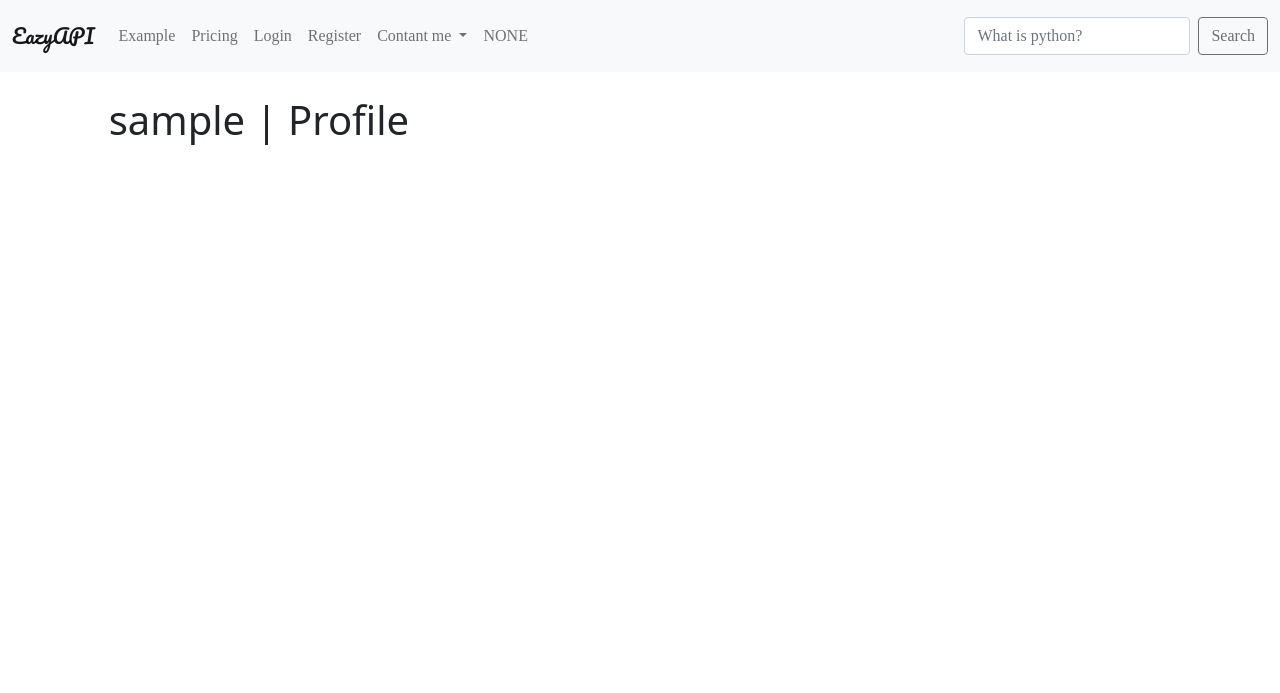
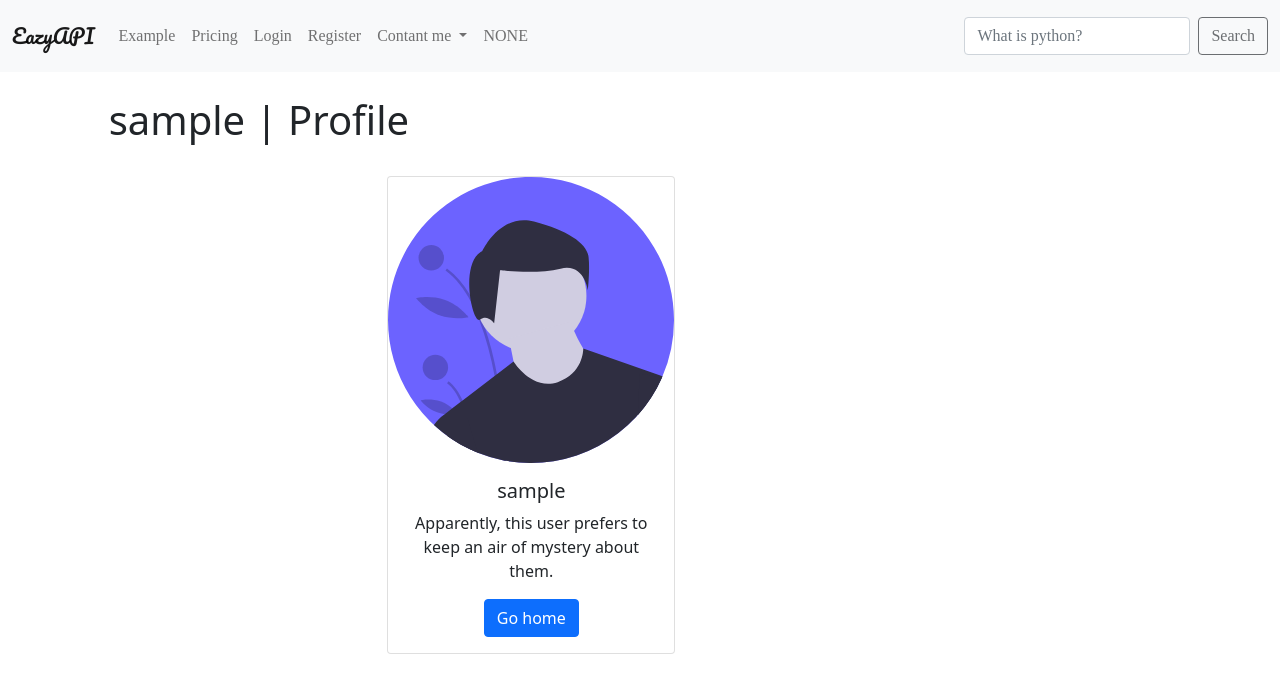
Before and after one commit to Madi-S/Flask-Restful-Api, a Flask app: template templates/profile.html in a window 1280 px wide. Shown: the top 693 px of the page. Run offline with Flask 2, Linux system fonts and the light colour scheme; the template is opened without the code that fills it: most values are stand-ins (such as "Sample title", 1, 10 or a date in 2020); parts of the project's set-up code (start-up, migrations or seed data) failed here and were passed over; some libraries are stand-ins or nearby versions; some web fonts are replaced.

Commit message:
basic bootstrap card as profile added

```diff
--- a/templates/profile.html
+++ b/templates/profile.html
@@ -9,5 +9,14 @@
 {% endblock %}
 
 {% block content %}
-
+<div align="center">
+<div class="card" style="width: 18rem;">
+    <img src="{{ url_for('static', filename='img/male_avatar.svg') }}" class="card-img-top" alt="user-male">
+    <div class="card-body">
+      <h5 class="card-title">{{ user_data.username }}</h5>
+      <p class="card-text">Apparently, this user prefers to keep an air of mystery about them.</p>
+      <a href="{{ url_for('index') }}" class="btn btn-primary">Go home</a>
+    </div>
+  </div>
+</div>
 {% endblock %}
```
